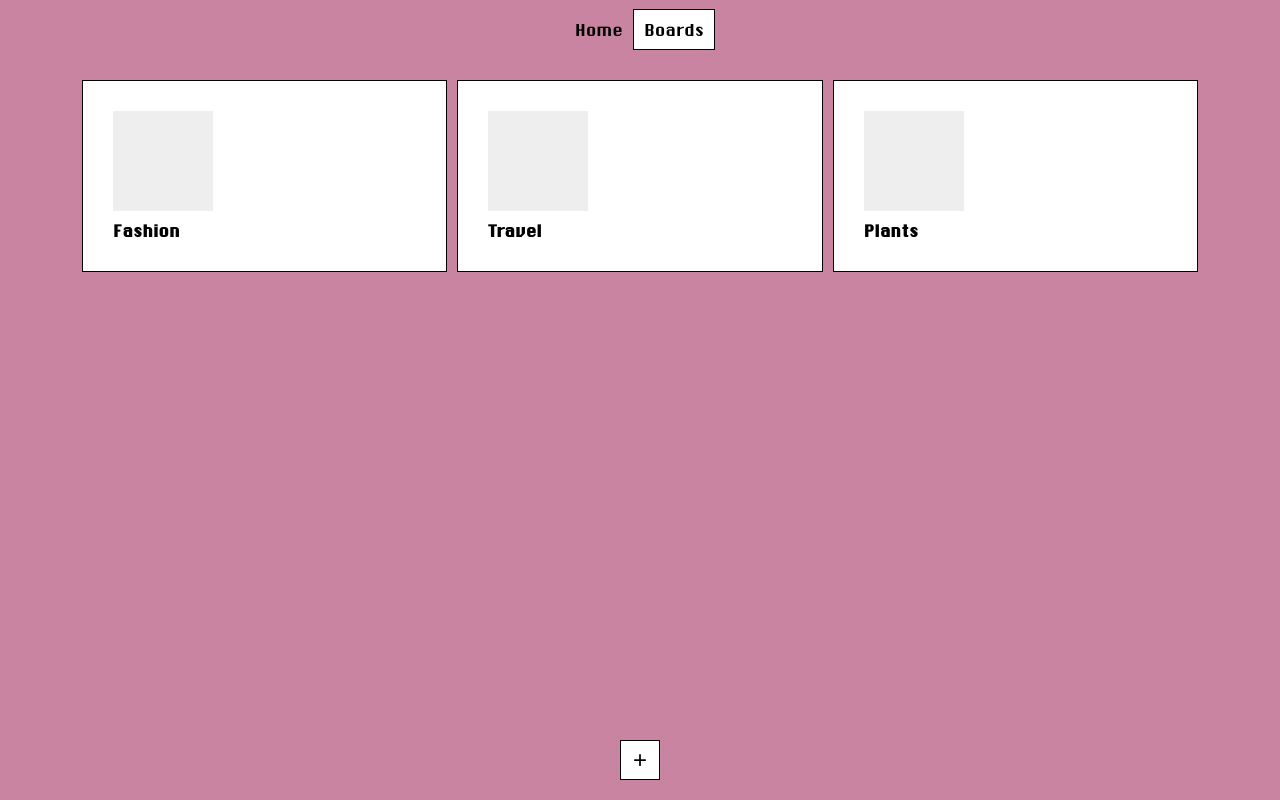
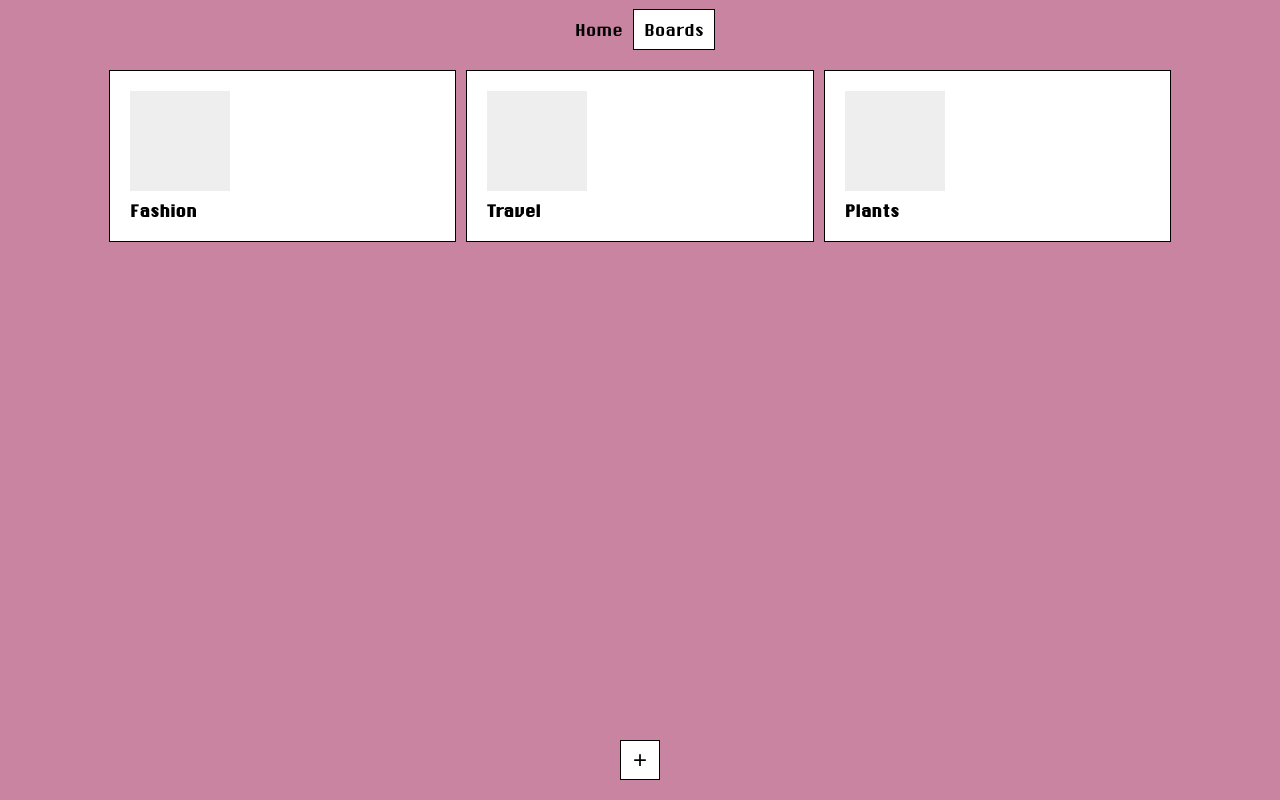
Before and after one commit to tofanalexandrina/vision-boards-app, a React (Vite) app in the folder frontend/: page /boards in a window 1280 px wide. Built offline with nearby package versions, Linux system fonts and the light colour scheme.

Commit message:
fixed styling for boards

```diff
--- a/frontend/src/components/BoardCard.jsx
+++ b/frontend/src/components/BoardCard.jsx
@@ -15,7 +15,7 @@ const BoardCard = ({board}) => {
       style={{
         backgroundColor: "white",
         border: "1px solid black",
-        padding: "30px",
+        padding: "20px",
         display: "flex",
         flexDirection: "column",
         alignItems: "flex-start",
--- a/frontend/src/pages/Boards.jsx
+++ b/frontend/src/pages/Boards.jsx
@@ -41,7 +41,7 @@ const Boards = () => {
         return <CreateBoardForm onClose={handleClose}></CreateBoardForm>;
       default:
         return (
-          <div style={{ padding: "10px 50px", textAlign: "center" }}>
+          <div style={{ padding: "20px", textAlign: "center" }}>
             <h3 style={{ marginBottom: "20px", whiteSpace: "nowrap" }}>
               What would you like to do?
             </h3>
@@ -84,7 +84,7 @@ const Boards = () => {
     <div
       className="boards"
       style={{
-        padding: "20px",
+        padding: "10px 50px",
       }}
     >
       <div
```
